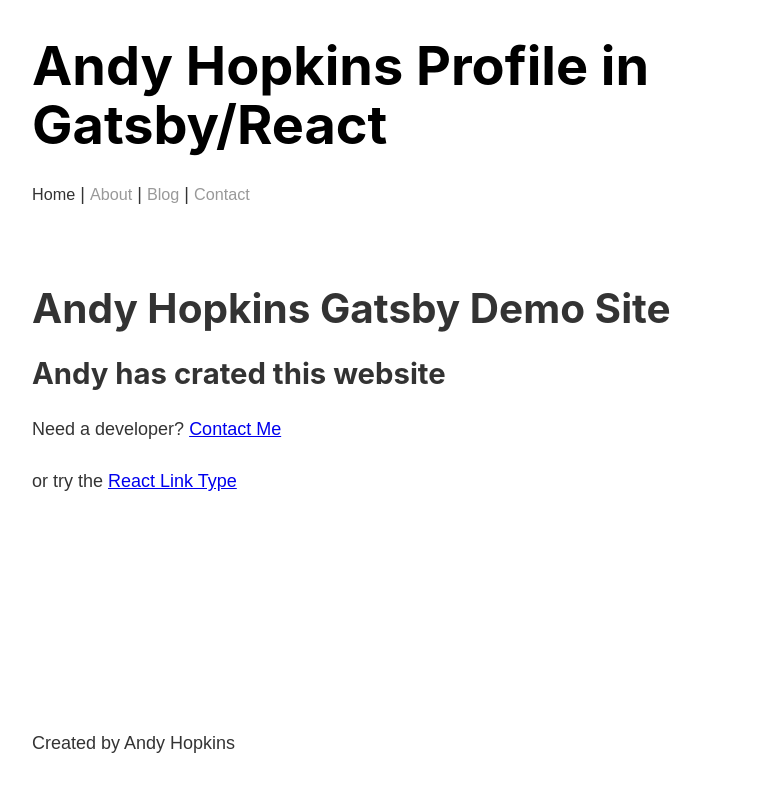
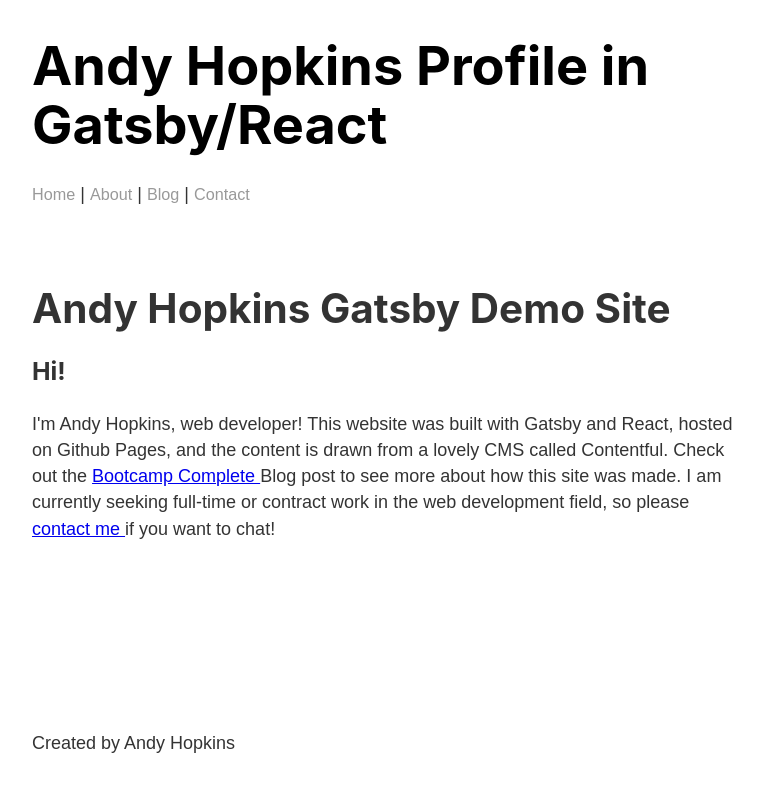
Before and after one commit to MorningPants/gatsby-bootcamp, a Gatsby site: page / in a window 1280 px wide. Shown: the whole page, without its empty margins (251-1014 px from the left). Built offline with nearby package versions, Linux system fonts and the light colour scheme; Gatsby itself is replaced by a stand-in of ours.

Commit message:
edit home page text

```diff
--- a/src/components/header.js
+++ b/src/components/header.js
@@ -22,7 +22,7 @@
                 </Link>
             </h1>
             <p>
-                <Link className={headerStyles.navItem}  activeClassName={headerStyles.activeNavItem}  to="/">Home</Link> | <Link className={headerStyles.navItem} activeClassName={headerStyles.activeNavItem}  to="/about">About</Link> | <Link className={headerStyles.navItem} activeClassName={headerStyles.activeNavItem} to="/blog">Blog</Link> | <Link className={headerStyles.navItem} activeClassName={headerStyles.activeNavItem} to="/contact">Contact</Link>
+                <Link className={headerStyles.navItem}  activeClassName={headerStyles.activeNavItem}  to="/gatsby-bootcamp/">Home</Link> | <Link className={headerStyles.navItem} activeClassName={headerStyles.activeNavItem}  to="/gatsby-bootcamp/about">About</Link> | <Link className={headerStyles.navItem} activeClassName={headerStyles.activeNavItem} to="/gatsby-bootcamp/blog">Blog</Link> | <Link className={headerStyles.navItem} activeClassName={headerStyles.activeNavItem} to="/gatsby-bootcamp/contact">Contact</Link>
          </p>
         </header>
 
--- a/src/pages/404.js
+++ b/src/pages/404.js
@@ -15,4 +15,3 @@
 }
 
 export default NotFound
-/* blank commit 8/27 */
--- a/src/pages/about.js
+++ b/src/pages/about.js
@@ -12,9 +12,10 @@
       <Head title="About"/>
     <h1>About Me</h1>
     <h2>Dad, Programmer, Massage Therapist</h2>
+    <p>TODO: Write a bio!</p>
     <p><Link to="/contact">Contact me to hang out!</Link></p>
 
-    ![Andy Hopkins](../posts/Photo.jpg)
+
     </Layout>
   </div>
   )
--- a/src/pages/contact.js
+++ b/src/pages/contact.js
@@ -10,7 +10,7 @@
       <Head title="Contact"/>
     <h1>Contact</h1>
     <h2>andyghopkins@gmail.com</h2>
-    <h2><a href="https://github.com/morningpants" target="_blank">Github</a></h2>
+    <h2><a href="https://github.com/morningpants" target="_blank" rel="noreferrer">Github</a></h2>
     </Layout>
   </div>
 }
--- a/src/pages/index.js
+++ b/src/pages/index.js
@@ -9,9 +9,9 @@
     <Layout>
       <Head title="Home"/>
       <h1>Andy Hopkins Gatsby Demo Site</h1>
-      <h2>Andy has crated this website</h2>
-      <p>Need a developer? <a href="/contact">Contact Me</a></p>
-      <p>or try the <Link to="/contact">React Link Type</Link></p>
+      <h3>Hi!</h3>
+      <p>I'm Andy Hopkins, web developer!  This website was built with Gatsby and React, hosted on Github Pages, and the content is drawn from a lovely CMS called Contentful.  Check out the < Link to="/blog/bootcamp-complete"> Bootcamp Complete </Link> Blog post to see more about how this site was made.
+I am currently seeking full-time or contract work in the web development field, so please < Link to="/contact"> contact me </Link> if you want to chat!</p>
     </Layout>
   )
 }
```
